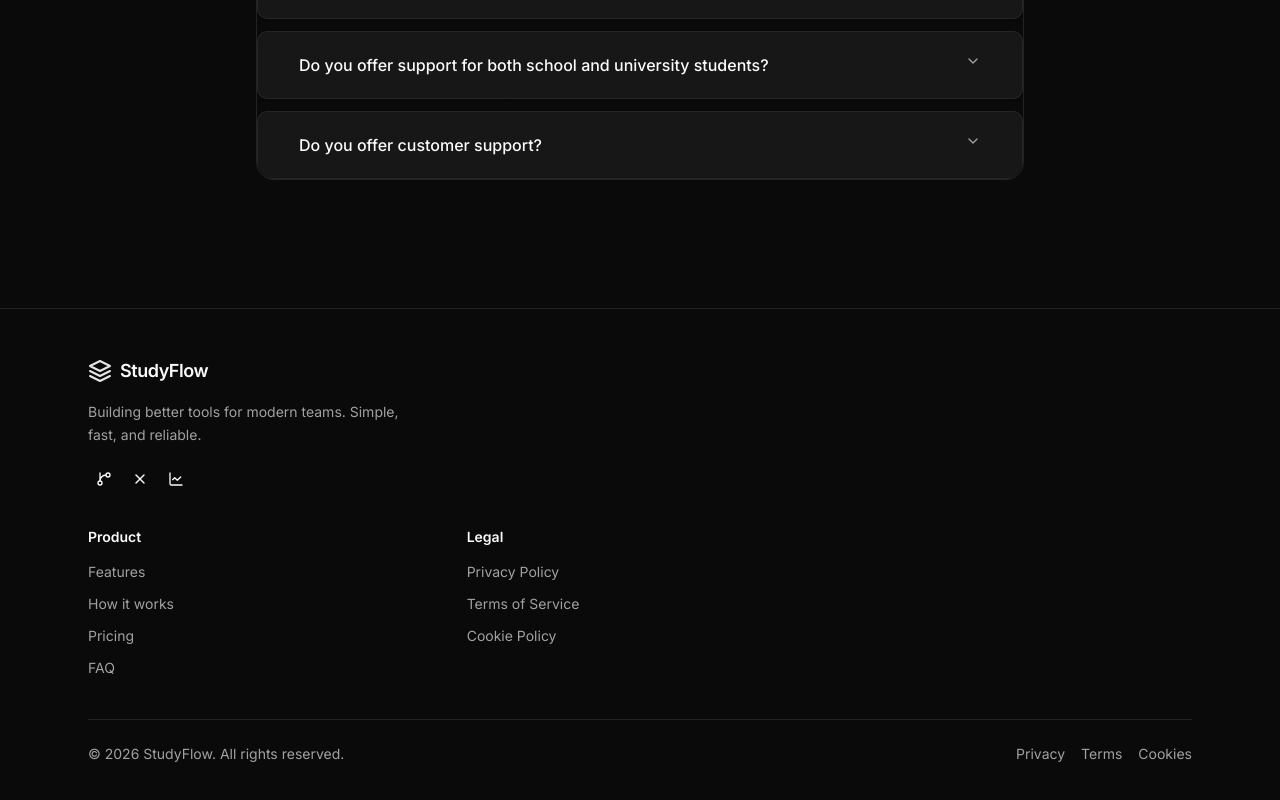
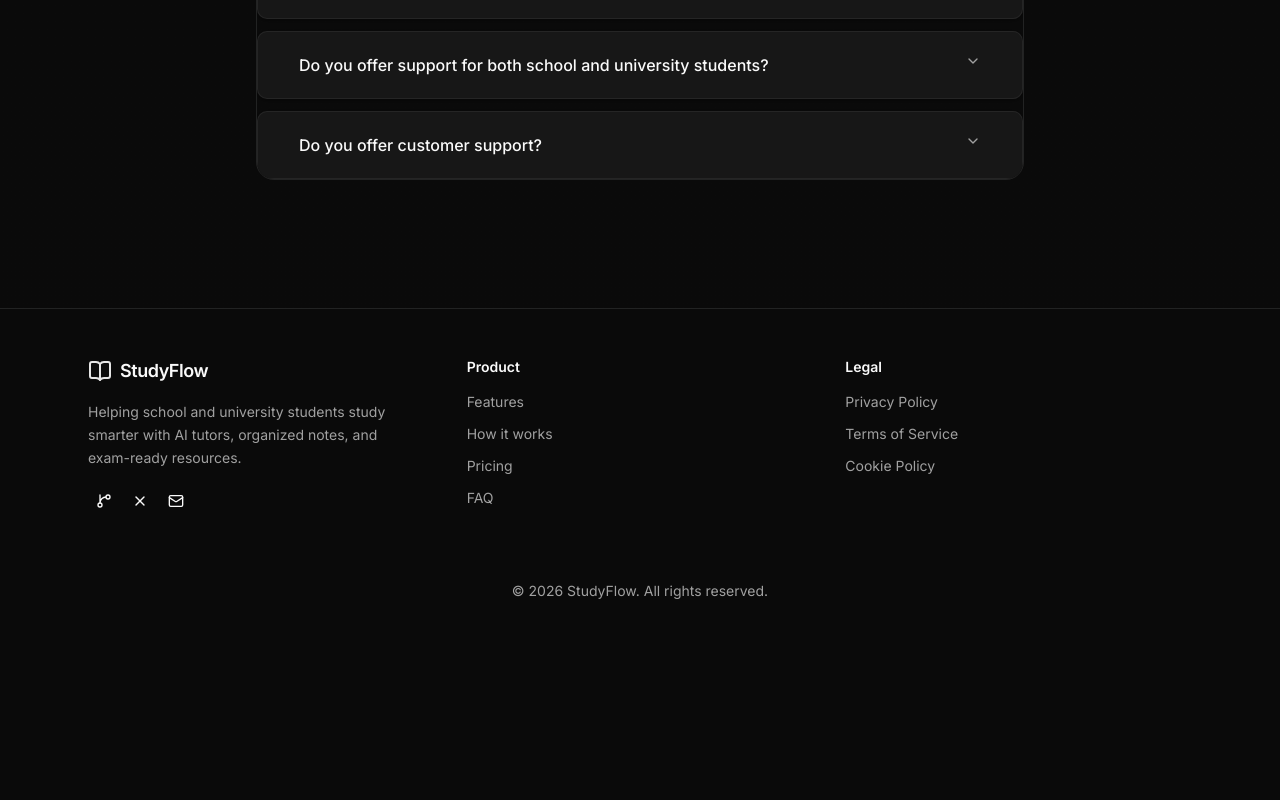
Before and after one commit to SasankaAE/studyflow, a Next.js app: page / in a window 1280 px wide. Shown: the part 4473-5273 px from the top of the page. After the commit the page ends 5122 px from the top, so only its background shows below. Built offline with nearby package versions, Linux system fonts and the light colour scheme.

Commit message:
feat(footer): update footer layout and content for improved branding and navigation

```diff
--- a/components/footer.tsx
+++ b/components/footer.tsx
@@ -2,14 +2,14 @@
 import Link from "next/link"
 import { Separator } from "@/components/ui/separator"
 import { Button } from "@/components/ui/button"
-import { GitBranch, X, LineChartIcon } from "lucide-react"
+import { GitBranch, X, BookOpen, Mail } from "lucide-react"
 
 const footerLinks = {
   Product: [
-    { label: "Features", href: "/" },
-    { label: "How it works", href: "/" },
-    { label: "Pricing", href: "/" },
-    { label: "FAQ", href: "/" },
+    { label: "Features", href: "/#features" },
+    { label: "How it works", href: "/#how-it-works" },
+    { label: "Pricing", href: "/#pricing" },
+    { label: "FAQ", href: "/#faq" },
   ],
   Legal: [
     { label: "Privacy Policy", href: "/privacy" },
@@ -22,33 +22,23 @@ export function Footer() {
   return (
     <footer className="border-t bg-background">
       <div className="mx-auto max-w-6xl px-6 py-12">
-        {/* Top section: Logo + Links */}
-        <div className="mb-10 grid grid-cols-2 gap-8 sm:grid-cols-3">
-          {/* Brand column */}
-          <div className="col-span-2 sm:col-span-3">
+        {/* Top section */}
+        <div className="mb-10 grid grid-cols-1 gap-8 md:grid-cols-3">
+          {/* Brand Column */}
+          <div>
             <Link href="/" className="mb-4 flex items-center gap-2">
-              <svg
-                xmlns="http://www.w3.org/2000/svg"
-                viewBox="0 0 24 24"
-                fill="none"
-                stroke="currentColor"
-                strokeWidth="2"
-                strokeLinecap="round"
-                strokeLinejoin="round"
-                className="h-6 w-6 text-primary"
-              >
-                <path d="M12 2L2 7l10 5 10-5-10-5zM2 17l10 5 10-5M2 12l10 5 10-5" />
-              </svg>
+              <BookOpen className="h-6 w-6 text-primary" />
               <span className="text-lg font-semibold tracking-tight">
                 StudyFlow
               </span>
             </Link>
+
             <p className="max-w-xs text-sm leading-relaxed text-muted-foreground">
-              Building better tools for modern teams. Simple, fast, and
-              reliable.
+              Helping school and university students study smarter with AI
+              tutors, organized notes, and exam-ready resources.
             </p>
 
-            {/* Social icons */}
+            {/* Social Icons */}
             <div className="mt-4 flex gap-1">
               <Button variant="ghost" size="icon" asChild>
                 <Link
@@ -59,6 +49,7 @@ export function Footer() {
                   <GitBranch className="h-4 w-4" />
                 </Link>
               </Button>
+
               <Button variant="ghost" size="icon" asChild>
                 <Link
                   href="https://twitter.com"
@@ -68,24 +59,20 @@ export function Footer() {
                   <X className="h-4 w-4" />
                 </Link>
               </Button>
+
               <Button variant="ghost" size="icon" asChild>
-                <Link
-                  href="https://linkedin.com"
-                  target="_blank"
-                  aria-label="LinkedIn"
-                >
-                  <LineChartIcon className="h-4 w-4" />
+                <Link href="mailto:support@studyflow.com" aria-label="Email">
+                  <Mail className="h-4 w-4" />
                 </Link>
               </Button>
             </div>
           </div>
 
-          {/* Link columns — each takes 1 col */}
-          {Object.entries(footerLinks).map(([category, links]) => (
-            <div key={category} className="col-span-1">
-              <h4 className="mb-3 text-sm font-semibold">{category}</h4>
+          {/* Product Column */}
+          <div>
+            <h4 className="mb-3 text-sm font-semibold">Product</h4>
             <ul className="space-y-2">
-                {links.map((link) => (
+              {footerLinks.Product.map((link) => (
                 <li key={link.label}>
                   <Link
                     href={link.href}
@@ -97,36 +84,30 @@ export function Footer() {
               ))}
             </ul>
           </div>
+
+          {/* Resources + Legal Column */}
+          <div>
+            <h4 className="mb-3 text-sm font-semibold">Legal</h4>
+            <ul className="space-y-2">
+              {footerLinks.Legal.map((link) => (
+                <li key={link.label}>
+                  <Link
+                    href={link.href}
+                    className="text-sm text-muted-foreground transition-colors hover:text-foreground"
+                  >
+                    {link.label}
+                  </Link>
+                </li>
               ))}
+            </ul>
+          </div>
         </div>
 
-        <Separator />
-
-        {/* Bottom: copyright */}
-        <div className="flex flex-col items-center justify-between gap-4 pt-6 sm:flex-row">
-          <p className="text-sm text-muted-foreground">
+        {/* Bottom Section */}
+        <div className="flex w-full flex-col items-center justify-center gap-5 pt-6 sm:flex-row">
+          <p className="text-center text-sm text-muted-foreground">
             © {new Date().getFullYear()} StudyFlow. All rights reserved.
           </p>
-          <div className="flex items-center gap-4">
-            <Link
-              href="/privacy"
-              className="text-sm text-muted-foreground transition-colors hover:text-foreground"
-            >
-              Privacy
-            </Link>
-            <Link
-              href="/terms"
-              className="text-sm text-muted-foreground transition-colors hover:text-foreground"
-            >
-              Terms
-            </Link>
-            <Link
-              href="/cookies"
-              className="text-sm text-muted-foreground transition-colors hover:text-foreground"
-            >
-              Cookies
-            </Link>
-          </div>
         </div>
       </div>
     </footer>
```
Lines whose indentation alone changed are shown as unchanged.
